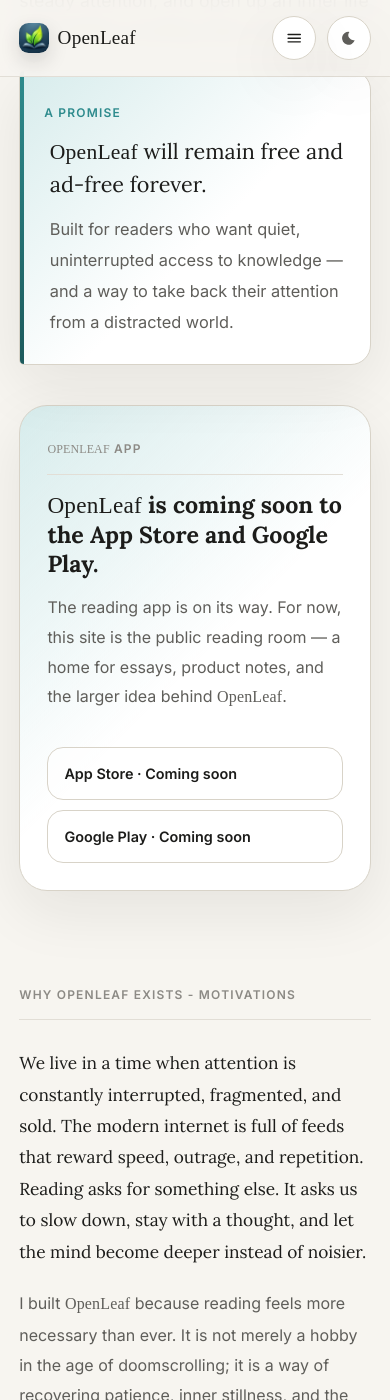
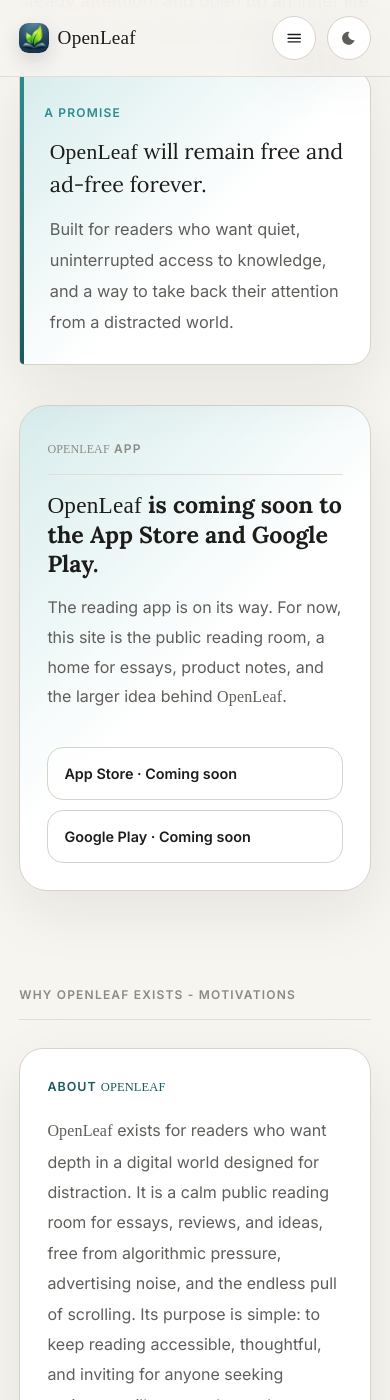
Before and after one commit to openleafsupport/openleafsupport.github.io, a Jekyll site: the page built from index.html, in a window 390 px wide and 1400 px high, scrolled down 398 px. Built offline with Jekyll 4.4.1, drawn with Linux system fonts in a browser that asks for light colours; comment, search, counter and statistics services are not loaded; some of the changed text lies outside the part shown.

```diff
--- a/_config.yml
+++ b/_config.yml
@@ -12,6 +12,7 @@ include:
   # BEGIN POST ASSET INCLUDES
   - _posts/2026-01-03-Kite-Runner-Book-Review/image.png
   - _posts/2026-04-11-Why-Reading-Matters-More-Than-Doomscrolling/image.png
+  - _posts/2026-04-12-Not-Quite-Dead-Yet-Book-Review/image.jpeg
   # END POST ASSET INCLUDES
 
 author:
--- a/_layouts/default.html
+++ b/_layouts/default.html
@@ -34,7 +34,7 @@
     {% endunless %}
   {% endif %}
 
-  <title>{% if page.title %}{{ page.title }} — {{ site.title }}{% else %}{{ site.title }}{% endif %}</title>
+  <title>{% if page.title %}{{ page.title }} - {{ site.title }}{% else %}{{ site.title }}{% endif %}</title>
   <meta name="description" content="{{ page_description }}" />
   <meta name="author" content="{{ site.author.name }}" />
   <meta name="robots" content="{% if page.noindex %}noindex, nofollow{% else %}index, follow, max-image-preview:large, max-snippet:-1, max-video-preview:-1{% endif %}" />
--- a/_posts/2026-04-11-Why-Reading-Matters-More-Than-Doomscrolling/2026-04-11-Why-Reading-Matters-More-Than-Doomscrolling.md
+++ b/_posts/2026-04-11-Why-Reading-Matters-More-Than-Doomscrolling/2026-04-11-Why-Reading-Matters-More-Than-Doomscrolling.md
@@ -52,7 +53,7 @@ Reading does not resolve the world's problems. But it gives the mind a quality o
 
 The most common objection to reading more is time. And it deserves an honest answer.
 
-If you spend forty minutes a day on social media — which is below the global average — you already have the time. The question is not whether you have it. The question is what the habit of reading would cost you compared to what it would return.
+If you spend forty minutes a day on social media which is below the global average, you already have the time. The question is not whether you have it. The question is what the habit of reading would cost you compared to what it would return.
 
 At a modest pace of thirty pages an hour, forty minutes of daily reading yields roughly eighteen to twenty books a year. That is more than most people read in a decade.
 
@@ -80,7 +81,7 @@ Rabindranath Tagore wrote that the highest form of human freedom is not the free
 
 That kind of freedom has always required some form of protection. In Tagore's time, the threat was colonial erasure and cultural assimilation. In ours, the threat is subtler: a world that fills every silence before it can become thought.
 
-Reading is not a cure. It is a practice of resistance — small, quiet, and cumulative.
+Reading is not a cure. It is a practice of resistance, small, quiet, and cumulative.
 
 In a world that constantly asks for your attention, it is one of the few acts by which you choose, deliberately, where that attention goes.
 
@@ -88,7 +89,7 @@ That choice, made daily, is not trivial. Over time, it shapes the kind of mind y
 
 ## Sources and further reading
 
-- [American Psychological Association — Potential risks of content, features, and functions: The science of how social media affects youth](https://www.apa.org/topics/social-media-internet/youth-social-media-2024)
-- [Microsoft Canada — Attention Spans: Consumer Insights (2015 report PDF)](https://dl.motamem.org/microsoft-attention-spans-research-report.pdf)
-- [Stanford Arts — This is your brain on Jane Austen, and Stanford researchers are taking notes](https://arts.stanford.edu/this-is-your-brain-on-jane-austen-and-stanford-researchers-are-taking-notes/)
+- [American Psychological Association, Potential risks of content, features, and functions: The science of how social media affects youth](https://www.apa.org/topics/social-media-internet/youth-social-media-2024)
+- [Microsoft Canada, Attention Spans: Consumer Insights (2015 report PDF)](https://dl.motamem.org/microsoft-attention-spans-research-report.pdf)
+- [Stanford Arts, This is your brain on Jane Austen, and Stanford researchers are taking notes](https://arts.stanford.edu/this-is-your-brain-on-jane-austen-and-stanford-researchers-are-taking-notes/)
 - [Reading can help reduce stress, according to University of Sussex research](https://www.theargus.co.uk/news/4245076.Reading_can_help_reduce_stress__according_to_University_of_Sussex_research/)
--- a/assets/styles.css
+++ b/assets/styles.css
@@ -380,6 +380,34 @@ html[data-theme="dark"] .theme-icon-moon { display: none; }
   padding-top: 1.75rem;
 }
 
+.about-grid {
+  display: grid;
+  grid-template-columns: repeat(2, minmax(0, 1fr));
+  gap: 1.25rem;
+  align-items: start;
+}
+
+.about-panel {
+  padding: 1.7rem;
+  border: 1px solid var(--border);
+  border-radius: 24px;
+  background: var(--surface);
+  box-shadow: var(--shadow);
+}
+
+.about-panel-secondary {
+  background: linear-gradient(135deg, var(--accent-soft), transparent 56%), var(--surface);
+}
+
+.about-panel-title {
+  margin-bottom: 1rem;
+  font-size: 0.78rem;
+  font-weight: 700;
+  letter-spacing: 0.08em;
+  text-transform: uppercase;
+  color: var(--accent-strong);
+}
+
 .section-lead {
   margin-bottom: 1.25rem;
   font-family: var(--serif);
@@ -403,6 +431,7 @@ html[data-theme="dark"] .theme-icon-moon { display: none; }
 
 .external-link {
   display: inline-flex;
+  margin-top:0.5rem;
   align-items: center;
   gap: 0.5rem;
   padding: 0.85rem 1.1rem;
@@ -897,6 +926,10 @@ html[data-theme="dark"] .theme-icon-moon { display: none; }
   margin-top: 1.3rem;
 }
 
+.featured-articles-grid {
+  margin-top: 0;
+}
+
 .blog-card {
   display: flex;
   flex-direction: column;
@@ -1212,6 +1245,7 @@ html[data-theme="dark"] .theme-icon-moon { display: none; }
   .blog-toolbar,
   .cta-grid,
   .featured-post-layout,
+  .about-grid,
   .blog-grid,
   .category-grid {
     grid-template-columns: 1fr;
--- a/index.html
+++ b/index.html
@@ -1,6 +1,6 @@
 ---
 layout: default
-title: OpenLeaf — Reading in the Age of Distraction
+title: OpenLeaf - Reading in the Age of Distraction
 description: OpenLeaf is a free, ad-free, local-first reading app inspired by Project Gutenberg and built for people who want to read deeply in a distracted age.
 ---
 
@@ -18,7 +18,7 @@ description: OpenLeaf is a free, ad-free, local-first reading app inspired by Pr
     <p class="section-label">A promise</p>
     <p class="promise-title"><span class="brand-name">OpenLeaf</span> will remain free and ad-free forever.</p>
     <p class="promise-text">
-      Built for readers who want quiet, uninterrupted access to knowledge — and a way to take back their attention from a distracted world.
+      Built for readers who want quiet, uninterrupted access to knowledge, and a way to take back their attention from a distracted world.
     </p>
   </aside>
 </section>
@@ -29,7 +29,7 @@ description: OpenLeaf is a free, ad-free, local-first reading app inspired by Pr
       <p class="section-label"><span class="brand-name">OpenLeaf</span> app</p>
       <h2 class="launch-title"><span class="brand-name">OpenLeaf</span> is coming soon to the App Store and Google Play.</h2>
       <p class="launch-text">
-        The reading app is on its way. For now, this site is the public reading room — a home for essays, product notes, and the larger idea behind <span class="brand-name">OpenLeaf</span>.
+        The reading app is on its way. For now, this site is the public reading room, a home for essays, product notes, and the larger idea behind <span class="brand-name">OpenLeaf</span>.
       </p>
     </div>
     <div class="store-pills" aria-label="OpenLeaf app launch status">
@@ -41,20 +41,29 @@ description: OpenLeaf is a free, ad-free, local-first reading app inspired by Pr
 
 <section id="about" class="content-section">
   <p class="section-label">Why OpenLeaf exists - Motivations</p>
-  <div class="section-content">
-    <p class="section-lead">
-      We live in a time when attention is constantly interrupted, fragmented,
-      and sold. The modern internet is full of feeds that reward speed,
-      outrage, and repetition. Reading asks for something else. It asks us to
-      slow down, stay with a thought, and let the mind become deeper instead of
-      noisier.
-    </p>
-    <p class="section-text">
-      I built <span class="brand-name">OpenLeaf</span> because reading feels more necessary than ever. It is not merely a hobby in the age of doomscrolling; it is a way of recovering patience, inner stillness, and the ability to think in complete thoughts.
-    </p>
-    <p class="section-text">
-      During my school and college years, I borrowed books from friends and spent long hours in libraries because buying books was not always possible. That early dependence on shared access never left me. <span class="brand-name">OpenLeaf</span> comes from that memory and that gratitude.
-    </p>
+  <div class="about-grid section-content">
+    <article class="about-panel">
+      <p class="about-panel-title">About <span class="brand-name">OpenLeaf</span></p>
+      <p class="section-text">
+        <span class="brand-name">OpenLeaf</span> exists for readers who want depth in a digital world designed for distraction. It is a calm public reading room for essays, reviews, and ideas, free from algorithmic pressure, advertising noise, and the endless pull of scrolling. Its purpose is simple: to keep reading accessible, thoughtful, and inviting for anyone seeking patience, stillness, and complete thought.
+      </p>
+    </article>
+
+    <article class="about-panel about-panel-secondary">
+      <p class="about-panel-title">About Me</p>
+      <p class="section-text">
+        I am a software engineer with close to twenty years of experience as a successful IT professional, and I have been an avid reader since early childhood.
+      </p>
+      <p class="section-text">
+        Today we are a family of three: me, my wife, and my daughter. One of my greatest joys is seeing my daughter choose books over screen time and grow into a reader in her own right.
+      </p>
+      <p class="section-text">
+        I have always encouraged people, from children to older adults, to read more and step away from social media. That conviction is what led me to start <span class="brand-name">OpenLeaf</span>: a place to read without distraction, free and ad-free forever, and a small effort to help create a healthier reading culture for the generations growing up in an AI-dominated era.
+      </p>
+      <p class="section-text">
+        If this initiative resonates with you, give a shout out, tell your friends, and encourage them to read books. If you would like to collaborate, you are most welcome to <a class="external-link" href="#feedback">write me through the feedback section</a>
+      </p>
+    </article>
   </div>
 </section>
 
@@ -142,6 +151,55 @@ description: OpenLeaf is a free, ad-free, local-first reading app inspired by Pr
       </button>
     </div>
     {% endif %}
+  </div>
+</section>
+{% endif %}
+
+{% assign featured_posts = site.posts | where: 'featured', true %}
+{% if featured_posts.size > 0 %}
+<section id="featured-articles" class="featured-section">
+  <div class="posts-head">
+    <div>
+      <p class="section-label">Featured articles</p>
+      <p class="posts-intro">A curated shelf of highlighted essays and reviews worth starting with.</p>
+    </div>
+  </div>
+
+  <div class="blog-grid featured-articles-grid">
+    {% for post in featured_posts limit:5 %}
+      {% assign post_cover = post.cover_image | default: '/assets/images/og_image.png' %}
+      {% assign post_cover_first_char = post_cover | slice: 0 %}
+      {% if post.cover_image %}
+        {% unless post_cover contains '://' %}
+          {% if post_cover_first_char != '/' %}
+            {% assign post_source_parts = post.path | split: '/' %}
+            {% assign post_source_dir = '' %}
+            {% for part in post_source_parts %}
+              {% unless forloop.last %}
+                {% assign post_source_dir = post_source_dir | append: part | append: '/' %}
+              {% endunless %}
+            {% endfor %}
+            {% assign post_source_dir = post_source_dir | replace_first: '_posts/', 'assets/post-assets/' %}
+            {% assign post_cover = '/' | append: post_source_dir | append: post_cover %}
+          {% endif %}
+        {% endunless %}
+      {% endif %}
+      {% assign post_category = post.categories | first | default: 'Updates' %}
+      <article class="blog-card featured-article-card">
+        <a class="blog-card-image-link" href="{{ post.url | relative_url }}">
+          <img class="blog-card-image" src="{{ post_cover | relative_url }}" alt="{{ post.cover_image_alt | default: post.title }}" />
+        </a>
+        <div class="blog-card-body">
+          <div class="blog-card-top">
+            <span class="blog-card-category">{{ post_category }}</span>
+            <span class="blog-card-date">{{ post.date | date: "%B %d, %Y" }}</span>
+          </div>
+          <h3 class="blog-card-title"><a href="{{ post.url | relative_url }}">{{ post.title }}</a></h3>
+          <p class="blog-card-desc">{{ post.description | default: post.excerpt | strip_html }}</p>
+          <a class="blog-card-link" href="{{ post.url | relative_url }}">Read article</a>
+        </div>
+      </article>
+    {% endfor %}
   </div>
 </section>
 {% endif %}
```
Also changed, not shown: other parts of _posts/2026-04-11-Why-Reading-Matters-More-Than-Doomscrolling/2026-04-11-Why-Reading-Matters-More-Than-Doomscrolling.md (+7 -6 lines), _posts/2026-01-03-Kite-Runner-Book-Review/2026-01-03-Kite-Runner-Book-Review.md (+10 -9 lines), _posts/2026-04-12-Not-Quite-Dead-Yet-Book-Review/2026-04-12-Not-Quite-Dead-Yet-Book-Review.md (added, +83 -0 lines), README.md, _posts/2026-04-12-Not-Quite-Dead-Yet-Book-Review/image.jpeg (added), assets/post-assets/2026-04-12-Not-Quite-Dead-Yet-Book-Review/image.jpeg (added), 1 other file.
